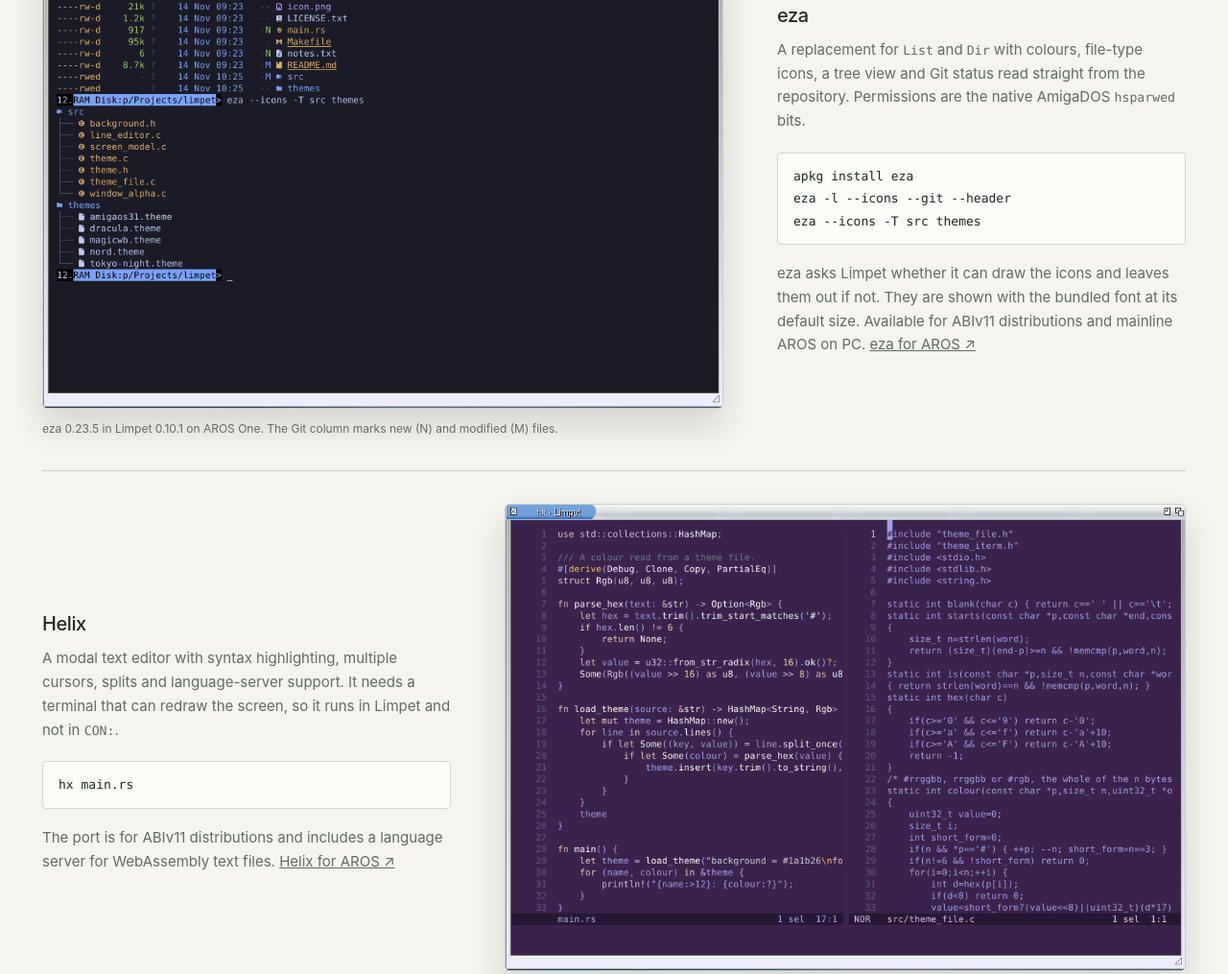
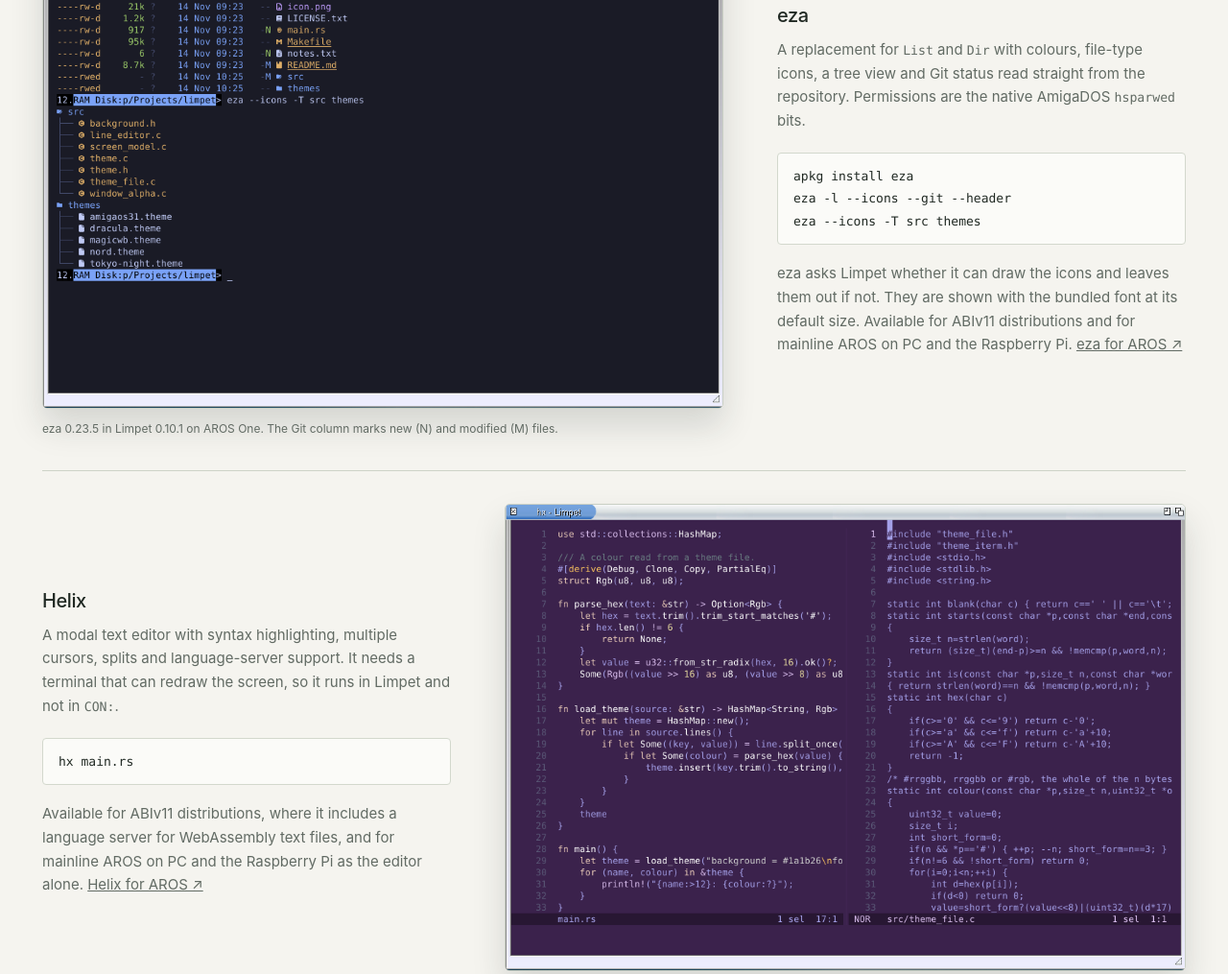
Before and after one commit to tomaszstaniak/limpet, a plain HTML site: page website/index.html in a window 1280 px wide. Shown: the part 3284-4299 px from the top of the page at 96% size. Drawn offline with Linux system fonts and the light colour scheme.

Commit message:
Website: eza and Helix are available for the Raspberry Pi; Helix for mainline

```diff
--- a/website/index.html
+++ b/website/index.html
@@ -65,10 +65,10 @@
 <div class="app first"><figure class="shot"><img src="assets/eza.png" width="990" height="678" loading="lazy" alt="eza in Limpet: a long listing with file-type icons, sizes, dates and a Git status column, followed by a tree view of two drawers"><figcaption>eza 0.23.5 in Limpet 0.10.1 on AROS One. The Git column marks new (N) and modified (M) files.</figcaption></figure>
 <div><h3>eza</h3><p>A replacement for <code>List</code> and <code>Dir</code> with colours, file-type icons, a tree view and Git status read straight from the repository. Permissions are the native AmigaDOS <code>hsparwed</code> bits.</p><pre>apkg install eza
 eza -l --icons --git --header
-eza --icons -T src themes</pre><p>eza asks Limpet whether it can draw the icons and leaves them out if not. They are shown with the bundled font at its default size. Available for ABIv11 distributions and mainline AROS on PC. <a href="https://github.com/tomaszstaniak/aros-eza"><u>eza for AROS ↗</u></a></p></div></div>
+eza --icons -T src themes</pre><p>eza asks Limpet whether it can draw the icons and leaves them out if not. They are shown with the bundled font at its default size. Available for ABIv11 distributions and for mainline AROS on PC and the Raspberry Pi. <a href="https://github.com/tomaszstaniak/aros-eza"><u>eza for AROS ↗</u></a></p></div></div>
 
 <div class="app flip"><figure class="shot"><img src="assets/helix.png" width="990" height="678" loading="lazy" alt="Helix in Limpet with two panes: a Rust file with syntax highlighting on the left and a C file on the right"><figcaption>Helix 25.07.1 in Limpet 0.10.1 on AROS One, two files side by side.</figcaption></figure>
-<div><h3>Helix</h3><p>A modal text editor with syntax highlighting, multiple cursors, splits and language-server support. It needs a terminal that can redraw the screen, so it runs in Limpet and not in <code>CON:</code>.</p><pre>hx main.rs</pre><p>The port is for ABIv11 distributions and includes a language server for WebAssembly text files. <a href="https://github.com/tomaszstaniak/aros-helix"><u>Helix for AROS ↗</u></a></p></div></div>
+<div><h3>Helix</h3><p>A modal text editor with syntax highlighting, multiple cursors, splits and language-server support. It needs a terminal that can redraw the screen, so it runs in Limpet and not in <code>CON:</code>.</p><pre>hx main.rs</pre><p>Available for ABIv11 distributions, where it includes a language server for WebAssembly text files, and for mainline AROS on PC and the Raspberry Pi as the editor alone. <a href="https://github.com/tomaszstaniak/aros-helix"><u>Helix for AROS ↗</u></a></p></div></div>
 
 <div class="app"><figure class="shot"><img src="assets/apkg-show-dark.png" width="680" height="478" loading="lazy" alt="apkg show in Limpet with coloured status and a table sized to the window"><figcaption>apkg in Limpet. In <code>CON:</code> it prints the same information as plain text.</figcaption></figure>
 <div><h3>Fastfetch and apkg</h3><p><a href="https://github.com/tomaszstaniak/aros-fastfetch"><u>Fastfetch</u></a> shows the system summary at the top of this page. Limpet can run it whenever a new Shell window opens: choose it in Project &gt; Preferences, on the Shell page.</p><pre>apkg install fastfetch
```
